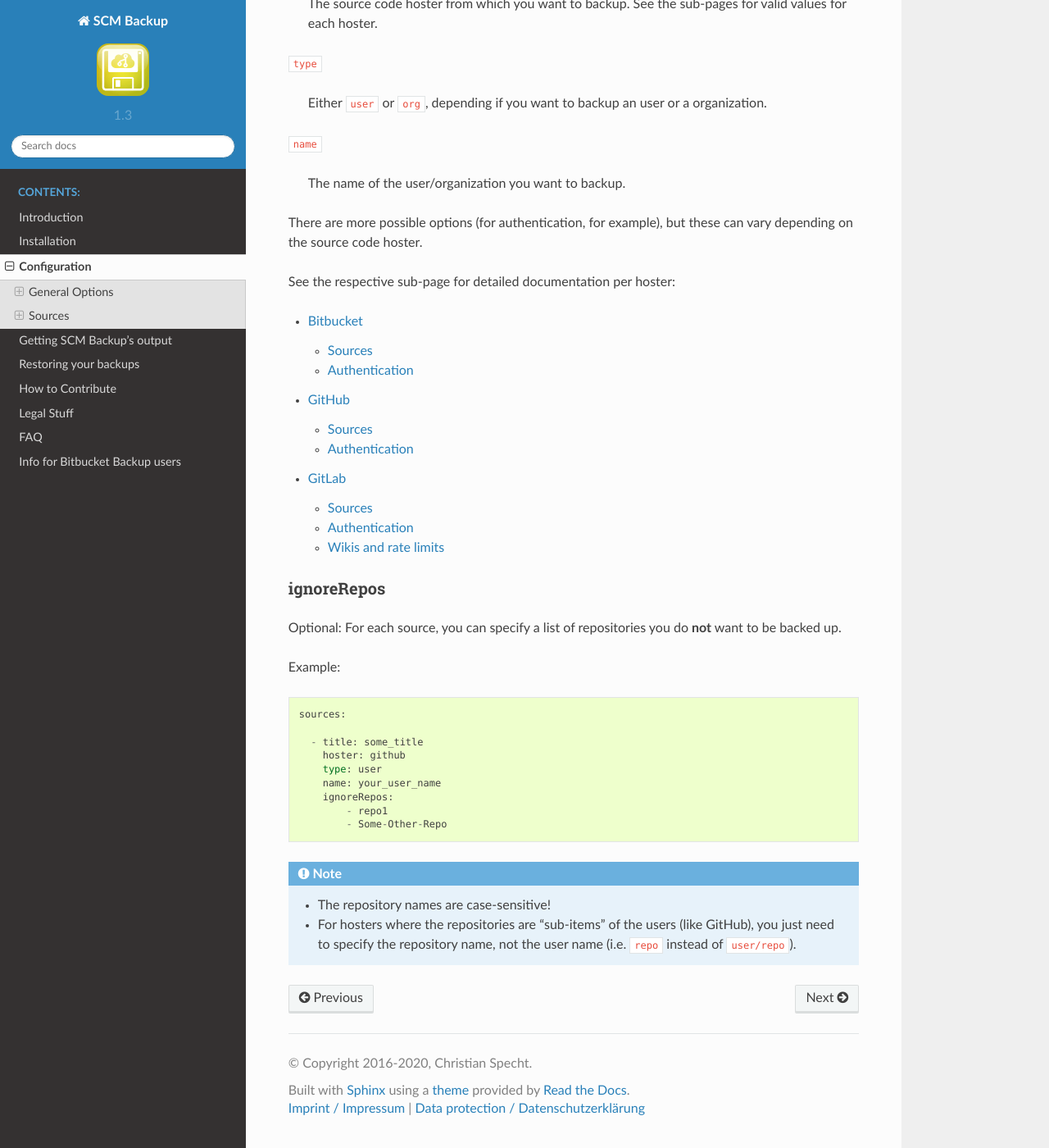
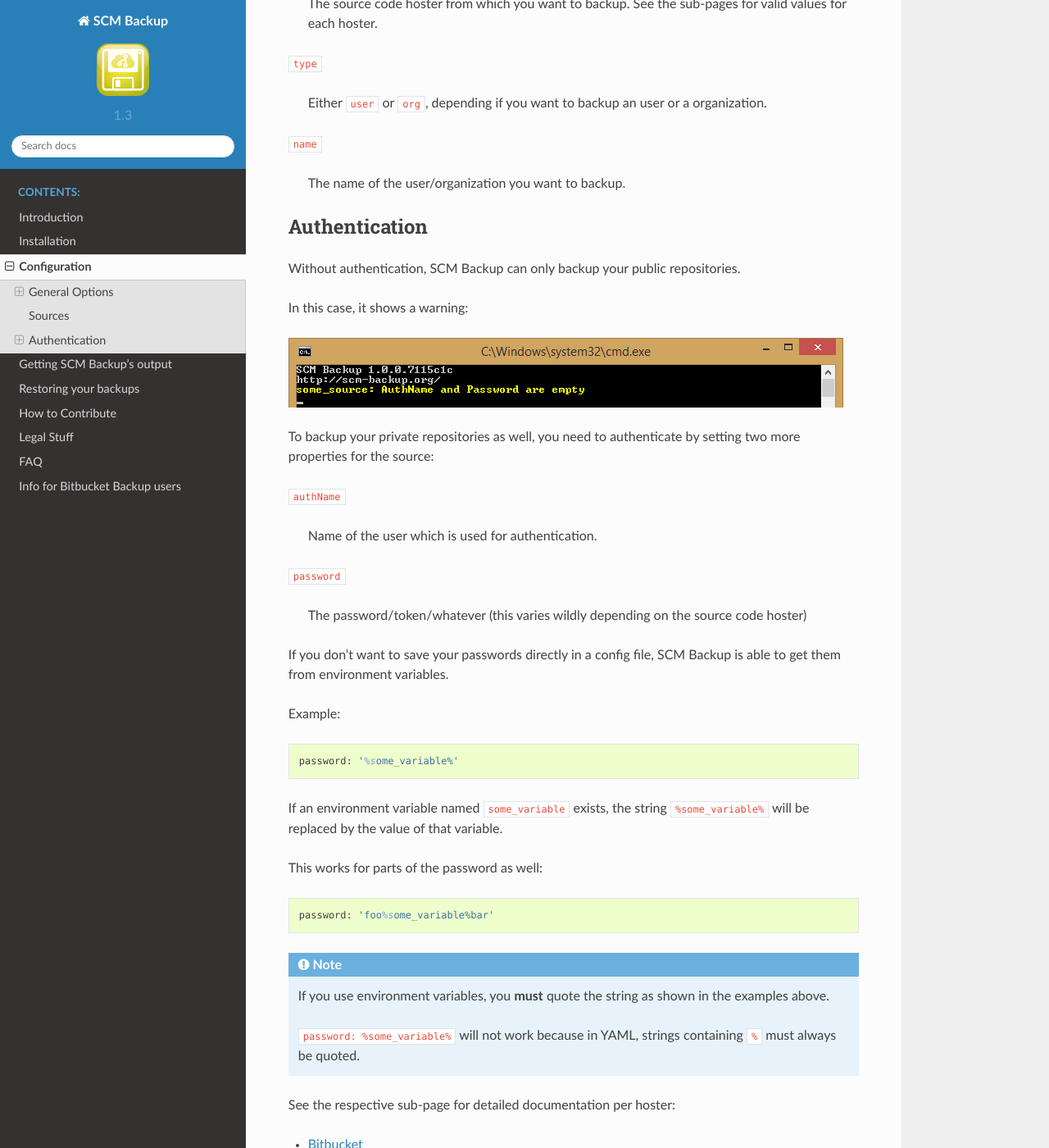
Before and after one commit to christianspecht/scm-backup-docs, a Sphinx documentation site: the page built from source/config.rst, in a window 1280 px wide and 1400 px high, scrolled down 2632 px. Shown: the whole window at 82% size. Built offline with Sphinx 7.4.7 and the Read the Docs theme 2.0.0, drawn with Linux system fonts in a browser that asks for light colours.

Commit message:
If passwords contain names of environment variables, replace with variable value
(see christianspecht/scm-backup#26)

```diff
--- a/source/config.rst
+++ b/source/config.rst
@@ -126,7 +126,44 @@ Each source must have at least those four properties:
     The name of the user/organization you want to backup.
 
 
-There are more possible options (for authentication, for example), but these can vary depending on the source code hoster.
+Authentication
+--------------
+
+Without authentication, SCM Backup can only backup your public repositories.
+
+In this case, it shows a warning:
+
+.. image:: config-auth-warning.png
+
+To backup your private repositories as well, you need to authenticate by setting two more properties for the source:
+
+``authName``
+
+    Name of the user which is used for authentication.
+
+``password``
+
+    The password/token/whatever (this varies wildly depending on the source code hoster)
+
+
+If you don't want to save your passwords directly in a config file, SCM Backup is able to get them from environment variables.
+
+Example::
+
+    password: '%some_variable%'
+
+If an environment variable named ``some_variable`` exists, the string ``%some_variable%`` will be replaced by the value of that variable.
+
+This works for parts of the password as well::
+
+    password: 'foo%some_variable%bar'
+
+.. note::
+
+    If you use environment variables, you **must** quote the string as shown in the examples above.
+
+    ``password: %some_variable%`` will not work because in YAML, strings containing ``%`` must always be quoted.
+
 
 See the respective sub-page for detailed documentation per hoster:
 
```
